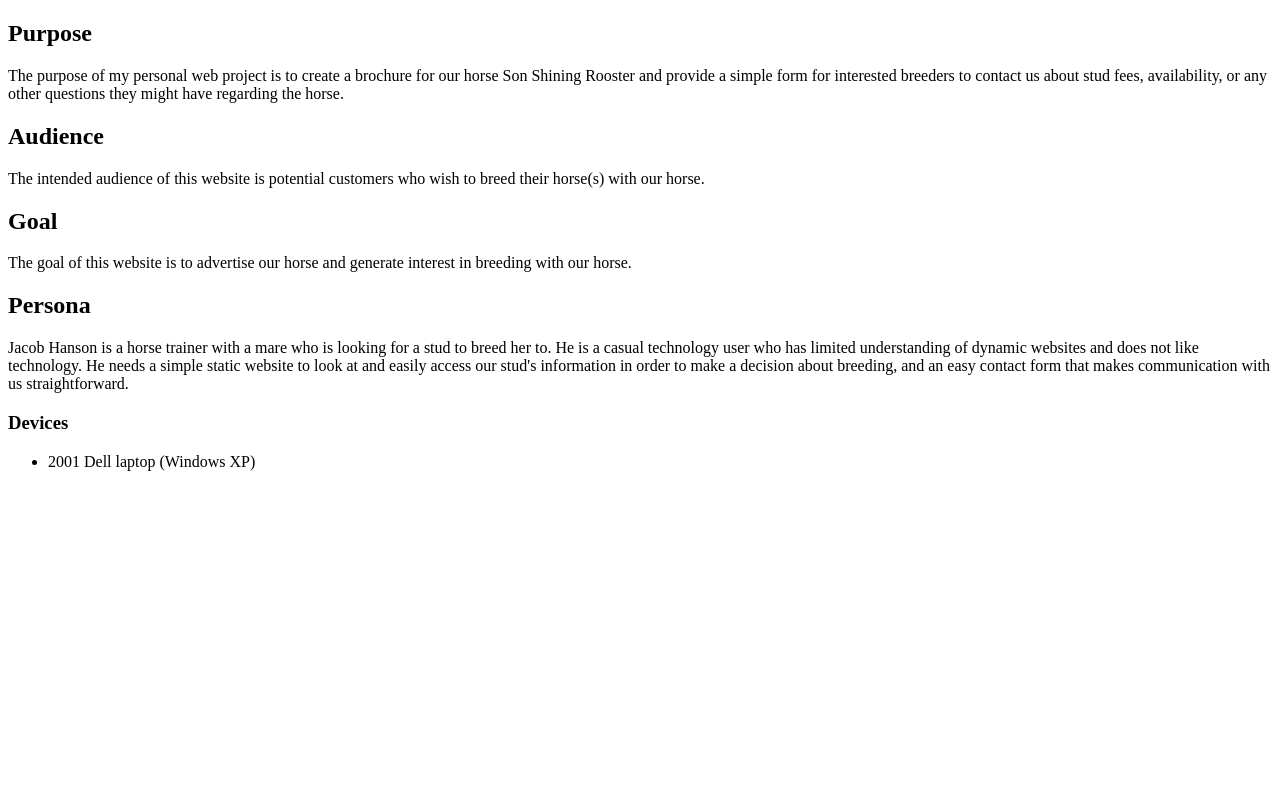
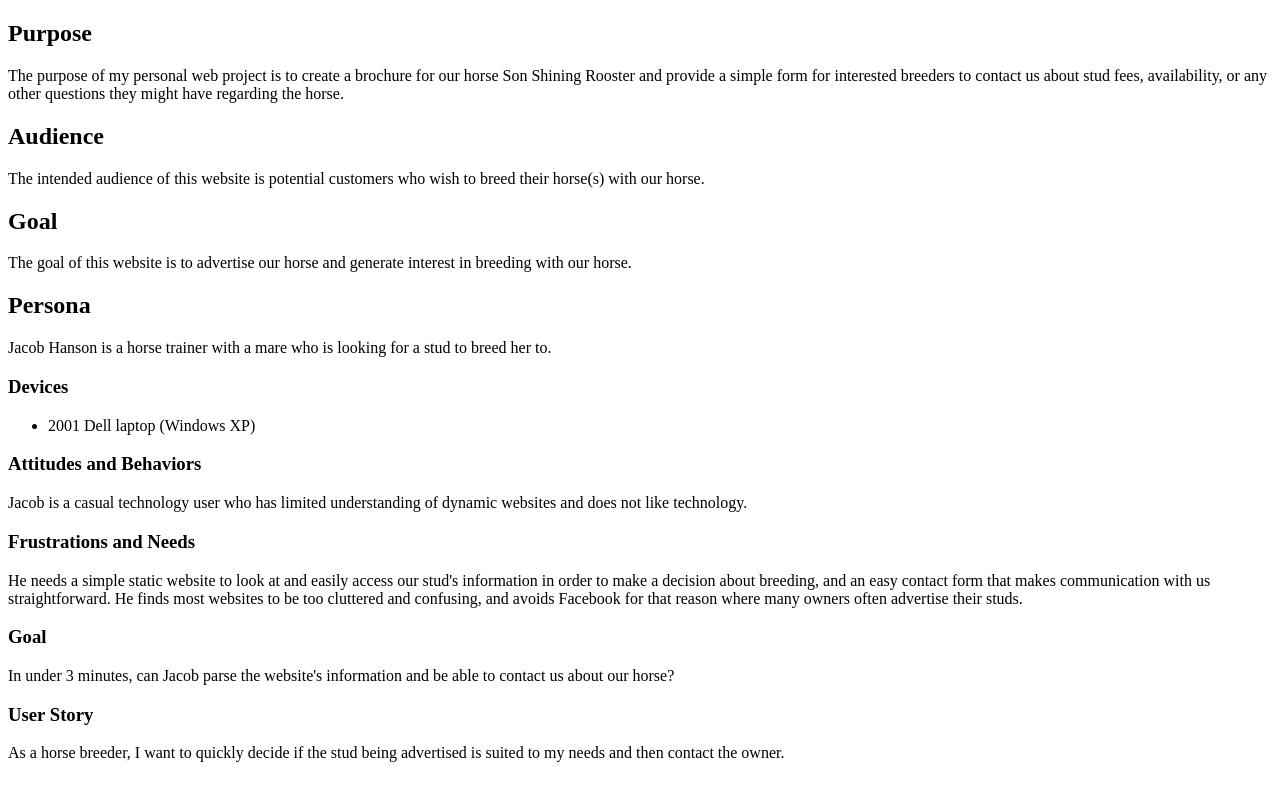
Before and after one commit to emilysw72/personal-web-project, a plain HTML site: page public_html/documentation/milestone-1.html in a window 1280 px wide. Drawn offline with Linux system fonts and the light colour scheme.

Commit message:
Updated milestone 1 with correct information.

```diff
--- a/public_html/documentation/milestone-1.html
+++ b/public_html/documentation/milestone-1.html
@@ -7,29 +7,29 @@
 <body>
 <div>
     <h2>Purpose</h2>
-    <p>The purpose of my personal web project is to create a brochure for our horse Son Shining Rooster
-    and provide a simple form for interested breeders to contact us about stud fees, availability,
-    or any other questions they might have regarding the horse.</p>
+    <p>The purpose of my personal web project is to create a brochure for our horse Son Shining Rooster and provide a simple form for interested breeders to contact us about stud fees, availability, or any other questions they might have regarding the horse.</p>
 </div>
 <div><h2>Audience</h2>
-    <p>The intended audience of this website is potential customers who wish to breed their horse(s)
-    with our horse.</p>
+    <p>The intended audience of this website is potential customers who wish to breed their horse(s) with our horse.</p>
 </div>
 <div>
     <h2>Goal</h2>
-    <p>The goal of this website is to advertise our horse and generate interest in breeding with
-     our horse.</p>
+    <p>The goal of this website is to advertise our horse and generate interest in breeding with our horse.</p>
 </div>
 <div>
     <h2>Persona</h2>
-    <p>Jacob Hanson is a horse trainer with a mare who is looking for a stud to breed her to.
-     He is a casual technology user who has limited understanding of dynamic websites and does not
-     like technology. He needs a simple static website to look at and easily access our stud's
-     information in order to make a decision about breeding, and an easy contact form that makes
-     communication with us straightforward.</p>
+    <p>Jacob Hanson is a horse trainer with a mare who is looking for a stud to breed her to.</p>
     <h3>Devices</h3>
     <ul>
         <li>2001 Dell laptop (Windows XP)</li>
     </ul>
+    <h3>Attitudes and Behaviors</h3>
+    <p>Jacob is a casual technology user who has limited understanding of dynamic websites and does not like technology.</p>
+    <h3>Frustrations and Needs</h3>
+    <p>He needs a simple static website to look at and easily access our stud's information in order to make a decision about breeding, and an easy contact form that makes communication with us straightforward. He finds most websites to be too cluttered and confusing, and avoids Facebook for that reason where many owners often advertise their studs.</p>
+    <h3>Goal</h3>
+    <p>In under 3 minutes, can Jacob parse the website's information and be able to contact us about our horse?</p>
+    <h3>User Story</h3>
+    <p>As a horse breeder, I want to quickly decide if the stud being advertised is suited to my needs and then contact the owner.</p>
 </div>
 </body>
```
